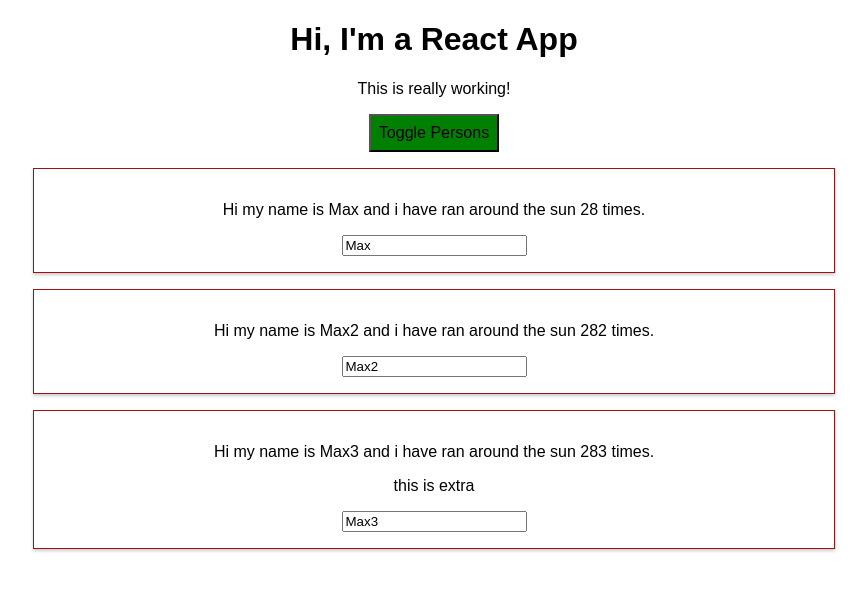
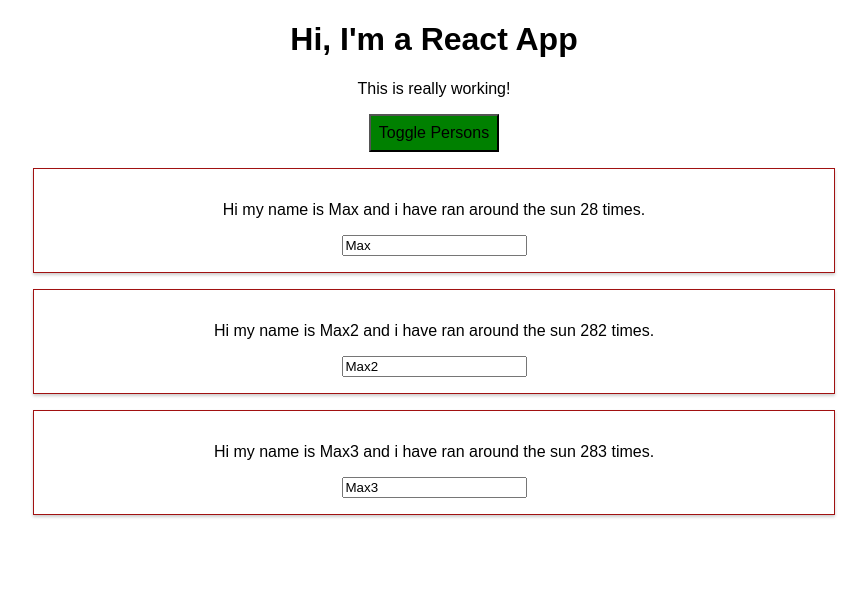
Before and after one commit to Bryantkrause/udemyReact, a React (Create React App) app in the folder propup/client/: page / in a window 1280 px wide. Both pictures are taken after a click on the button "Toggle Persons". Shown: the top 590 px of the page, without its empty margins (206-1073 px from the left). Built offline with nearby package versions, Linux system fonts and the light colour scheme.

Commit message:
Changed from static to dynamic also able to delete

```diff
--- a/propup/client/src/App.js
+++ b/propup/client/src/App.js
@@ -5,24 +5,30 @@ import Person from './Person/Person'
 class App extends Component {
   state = {
     persons: [
-      {name: 'Max', age: 28},
-      {name: 'Max2', age: 282},
-      {name: 'Max3', age: 283},
+      {id: 123, name: 'Max', age: 28},
+      {id: 1234,name: 'Max2', age: 282},
+      {id: 12345,name: 'Max3', age: 283},
     ],
     otherState: 'some other value',
     showPersons: false
   }
-  switchNameHandler = (newName) => {
-    console.log('did clickify')
-    // this.state.persons[0].name = "what what" <-------------- THIS IS BAAAAAAAAAAAAAAAAAAAAAAAAAAD
-    this.setState({
-      persons: [
-        {name: newName, age: 28},
-        {name: 'Max2', age: 282},
-        {name: 'Max3', age: 283},
-        {name: 'Max4', age: 500},
-      ]
-    })
+  // switchNameHandler = (newName) => {
+  //   console.log('did clickify')
+  //   // this.state.persons[0].name = "what what" <-------------- THIS IS BAAAAAAAAAAAAAAAAAAAAAAAAAAD
+  //   this.setState({
+  //     persons: [
+  //       {name: newName, age: 28},
+  //       {name: 'Max2', age: 282},
+  //       {name: 'Max3', age: 283},
+  //     ]
+  //   })
+  // }
+
+  deletePersonHandler = (personIndex) => {
+    // const persons = this.state.persons.slice()
+    const persons = [...this.state.persons.slice()]
+    persons.splice(personIndex, 1)
+    this.setState({persons: persons})
   }
 
 nameChangedHandler = (event) => {
@@ -31,7 +37,6 @@ nameChangedHandler = (event) => {
       {name: 'Max', age: 28},
       {name: event.target.value, age: 282},
       {name: 'Max3', age: 283},
-      {name: 'Max4', age: 284},
     ]
   })}
 
@@ -54,17 +59,13 @@ let persons = null;
 if (this.state.showPersons) {
   persons = (
   <div>
-    <Person
-     name={this.state.persons[0].name}
-     age={this.state.persons[0].age}/>
-    <Person
-     name={this.state.persons[1].name}
-      age={this.state.persons[1].age}/>
-    <Person
-     name={this.state.persons[2].name}
-     age={this.state.persons[2].age}
-    click={this.switchNameHandler.bind(this, 'dude wheres my car')}
-    changed={this.nameChangedHandler}> this is extra </Person>
+    {this.state.persons.map((person, index) => {
+      return <Person
+      click={() => this.deletePersonHandler(index)}
+      name={person.name}
+      age={person.age}
+      key={person.id} />
+    })}
     </div>
     )
 }
```
